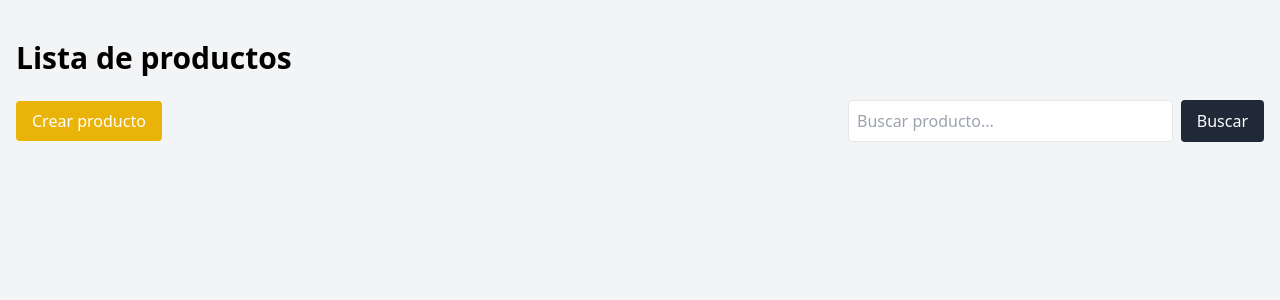
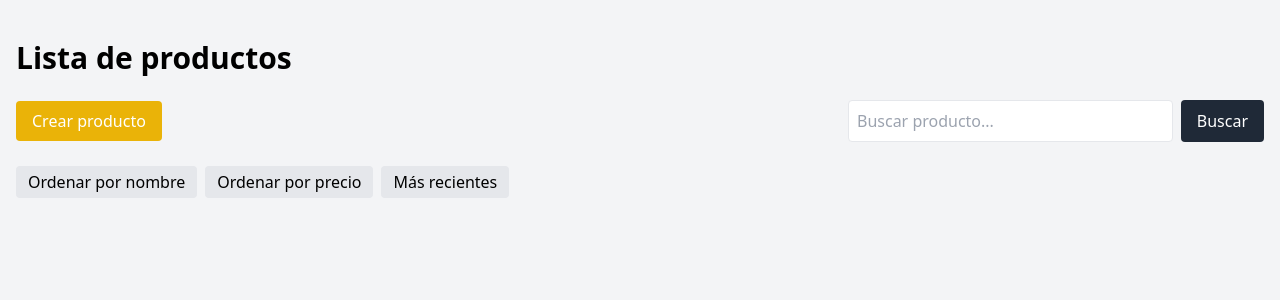
Before and after one commit to EickerVillamar/Django, a Django app: page /productos/?orden=nombre in a window 1280 px wide. Shown: the part 56-356 px from the top of the page. Run offline with Django 5.2, Linux system fonts and the light colour scheme; data that the repository does not hold is empty; some libraries are stand-ins or nearby versions.

Commit message:
Paginación y filtro de ordenamiento

```diff
--- a/core/templates/core/productos.html
+++ b/core/templates/core/productos.html
@@ -24,7 +24,24 @@
       </button>
     </form>
   </div>
+        <div class="flex gap-2 mb-4">
 
+  <a href="?orden=nombre{% if request.GET.q %}&q={{ request.GET.q }}{% endif %}"
+  class="bg-gray-200 px-3 py-1 rounded">
+  Ordenar por nombre
+  </a>
+
+  <a href="?orden=precio{% if request.GET.q %}&q={{ request.GET.q }}{% endif %}"
+  class="bg-gray-200 px-3 py-1 rounded">
+  Ordenar por precio
+  </a>
+
+  <a href="?orden=-creado{% if request.GET.q %}&q={{ request.GET.q }}{% endif %}"
+  class="bg-gray-200 px-3 py-1 rounded">
+  Más recientes
+  </a>
+
+  </div>
 
   <ul class="mt-6 space-y-2">
     {% for producto in productos %}
@@ -44,4 +61,29 @@
       </li>
     {% endfor %}
   </ul>
+  {% if productos.has_other_pages %}
+
+<div class="flex justify-center mt-8 gap-2">
+
+  {% if productos.has_previous %}
+    <a href="?page={{ productos.previous_page_number }}{% if request.GET.q %}&q={{ request.GET.q }}{% endif %}"
+       class="px-3 py-1 bg-gray-300 rounded">
+       Anterior
+    </a>
+  {% endif %}
+
+  <span class="px-3 py-1 bg-gray-200 rounded">
+    Página {{ productos.number }} de {{ productos.paginator.num_pages }}
+  </span>
+
+  {% if productos.has_next %}
+    <a href="?page={{ productos.next_page_number }}{% if request.GET.q %}&q={{ request.GET.q }}{% endif %}"
+       class="px-3 py-1 bg-gray-300 rounded">
+       Siguiente
+    </a>
+  {% endif %}
+
+</div>
+
+{% endif %}
 {% endblock %}
--- a/core/views.py
+++ b/core/views.py
@@ -3,17 +3,29 @@ from django.shortcuts import render, redirect, get_object_or_404
 from django.http import HttpResponse
 from .models import Producto
 from .forms import ProductoForm
+from django.core.paginator import Paginator
 
 def inicio(request):
     return HttpResponse("Hola, estás entrando a tu primer proyecto Django")
 
+from django.core.paginator import Paginator
+from django.shortcuts import render
+from .models import Producto
+
+
 def lista_productos(request):
     query = request.GET.get("q")
+    orden = request.GET.get("orden")
+    productos_list = Producto.objects.all()
+    if query:
+        productos_list = productos_list.filter(nombre__icontains=query)
 
-    if query:
-        productos = Producto.objects.filter(nombre__icontains=query)  #Es el lookup, en este contexto "Contiene la palabra sin importar mayúsculas"
-    else:
-        productos = Producto.objects.all()
+    if orden:
+        productos_list = productos_list.order_by(orden)
+
+    paginator = Paginator(productos_list, 5)
+    page_number = request.GET.get("page")
+    productos = paginator.get_page(page_number)
     return render(request, "core/productos.html", {"productos": productos})
 
 
```
